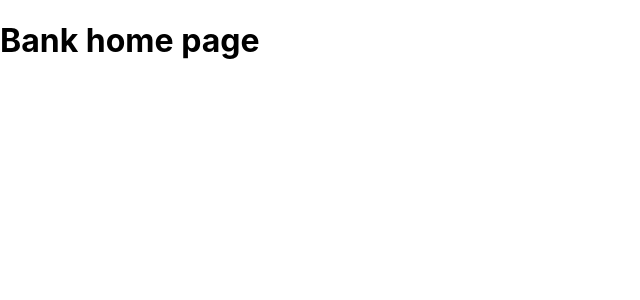
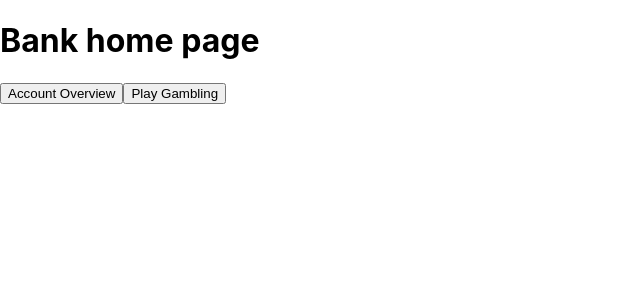
Before and after one commit to mr-jackpot/bank-of-jackpot, a React (Create React App) app in the folder bank-frontend/: page / in a window 1280 px wide. Shown: the top 300 px of the page, without its empty margins (0-640 px from the left). Built offline with nearby package versions, Linux system fonts and the light colour scheme.

Commit message:
added navigation buttons

```diff
--- a/bank-frontend/src/pages/AccountManager/AccountManager.js
+++ b/bank-frontend/src/pages/AccountManager/AccountManager.js
@@ -1,6 +1,7 @@
 import { useState, useEffect } from "react";
 import axios from "axios";
 import BankStatement from "../../components/BankStatement";
+import { useNavigate } from "react-router";
 
 function AccountManager() {
 
@@ -26,9 +27,15 @@ function AccountManager() {
       })
     })
 
+    const navigate = useNavigate()
+    const handleClick = () => {
+        navigate("/")
+    }
+
     return (
     <div>
       <div>
+          <button onClick={handleClick} type="button">Go back</button>
           <h3>Account Details</h3>
           <p>Account ID: {accountId}</p>
           <p>Account Balance: {gbpFormatter.format(balance)}</p>
--- a/bank-frontend/src/pages/Gambling/Gambling.js
+++ b/bank-frontend/src/pages/Gambling/Gambling.js
@@ -1,7 +1,15 @@
+import { useNavigate } from "react-router";
+
 function Gambling() {
+  const navigate = useNavigate();
+  const handleClick = () => {
+    navigate("/");
+  };
+
   return (
     <div>
       <h1>Gambling Home</h1>
+      <button onClick={handleClick} type="button">Go back</button>
     </div>
   );
 }
--- a/bank-frontend/src/pages/HomePage/HomePage.js
+++ b/bank-frontend/src/pages/HomePage/HomePage.js
@@ -1,7 +1,23 @@
+import { useNavigate } from "react-router";
+
 function HomePage() {
+  const navigate = useNavigate();
+  const handleAccountClick = () => {
+    navigate("/account");
+  };
+
+  const handleGamblingClick = () => {
+    navigate("/play");
+  };
   return (
     <div>
       <h1>Bank home page</h1>
+      <button onClick={handleAccountClick} type="button">
+        Account Overview
+      </button>
+      <button onClick={handleGamblingClick} type="button">
+        Play Gambling
+      </button>
     </div>
   );
 }
```
Lines whose indentation alone changed are shown as unchanged.
